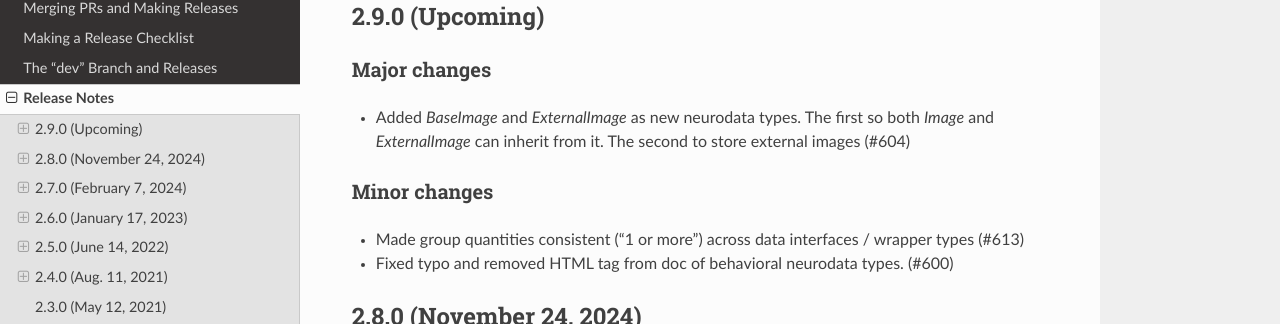
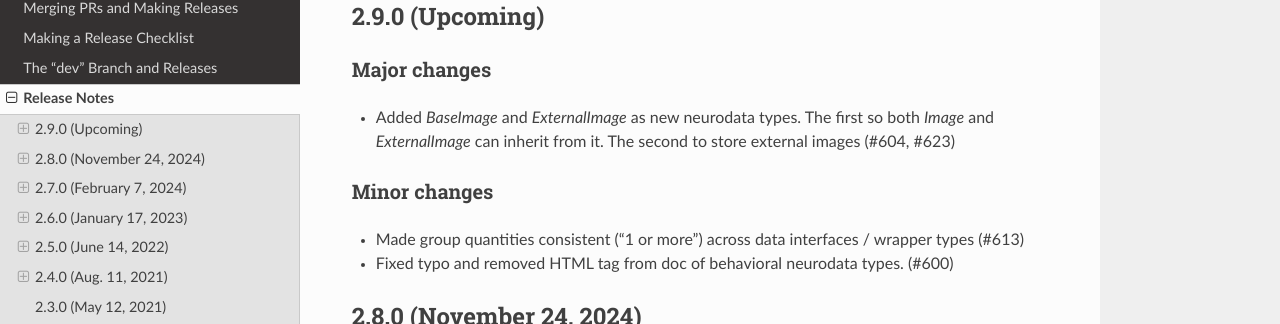
Before and after one commit to NeurodataWithoutBorders/nwb-schema, a Sphinx documentation site: the page built from docs/format/source/format_release_notes.rst, in a window 1280 px wide and 900 px high. Shown: the part 160-484 px from the top of the window. Built offline with Sphinx 7.4.7 and the Read the Docs theme 3.1.0, drawn with Linux system fonts in a browser that asks for light colours.

```diff
--- a/docs/format/source/format_release_notes.rst
+++ b/docs/format/source/format_release_notes.rst
@@ -8,7 +8,7 @@
 
 Major changes
 ^^^^^^^^^^^^^
-- Added `BaseImage` and `ExternalImage` as new neurodata types. The first so both `Image` and `ExternalImage` can inherit from it. The second to store external images (#604)
+- Added `BaseImage` and `ExternalImage` as new neurodata types. The first so both `Image` and `ExternalImage` can inherit from it. The second to store external images (#604, #623)
 
 Minor changes
 ^^^^^^^^^^^^^
```
Also changed, not shown: 1 other file.
